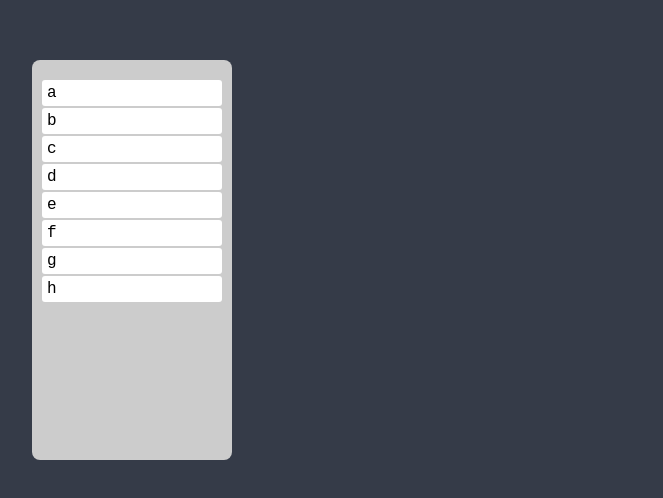
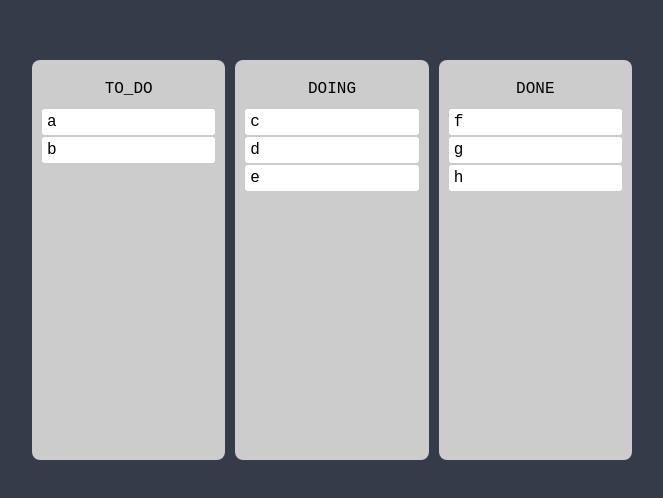
Before and after one commit to powercording/learning, a React (Create React App) app: page / in a window 1280 px wide. Shown: the part 140-638 px from the top of the page, without its empty margins (308-971 px from the left). Built offline with nearby package versions, Linux system fonts and the light colour scheme.

Commit message:
Ordering ToDoList between board  But There are some bug currently

```diff
--- a/src/DnDContext.tsx
+++ b/src/DnDContext.tsx
@@ -1,39 +1,71 @@
 import React from "react";
 import { DragDropContext, DropResult } from "react-beautiful-dnd";
 import { useRecoilState } from "recoil";
+import styled from "styled-components";
 import { dragDropState } from "./components/atoms";
 import DropArea from "./components/DropArea";
 
+const Wrapper = styled.div`
+  display: flex;
+  max-width: 600px;
+  width: 100%;
+  margin: 0 auto;
+  justify-content: center;
+  align-items: center;
+  height: 100vh;
+`;
+const Boards = styled.div`
+  display: grid;
+  width: 100%;
+  grid-template-columns: repeat(3, 1fr);
+  gap: 10px;
+`;
 function DnDContext() {
   const [dragList, setDragList] = useRecoilState(dragDropState);
-  // const onDragEnd = ({ destination, source, draggableId }: DropResult) => {
-  //   if (!destination) return;
-  //   setDragList((prevList) => {
-  //     const newList = [...prevList];
-  //     newList.splice(source.index, 1);
-  //     newList.splice(destination?.index, 0, draggableId);
-  //     return [...newList];
-  //   });
-  // };
+
   const onDragEnd = ({ destination, source, draggableId }: DropResult) => {
     if (!destination) return;
-    setDragList((prevList) => {
-      const newList = [...prevList];
-      newList.splice(source.index, 1);
-      return [
-        ...newList.slice(0, destination?.index),
-        draggableId,
-        ...newList.slice(destination?.index),
-      ];
+    setDragList((prevValue) => {
+      if (destination?.droppableId === source.droppableId) {
+        const fromValue = [...prevValue[source.droppableId]];
+        fromValue.splice(source.index, 1);
+        fromValue.splice(destination.index, 0, draggableId);
+
+        return {
+          ...prevValue,
+          [source.droppableId]: fromValue,
+        };
+      }
+
+      if (destination?.droppableId != source.droppableId) {
+        const fromValue = [...prevValue[source.droppableId]];
+        fromValue.splice(source.index, 1);
+
+        const toValue = [...prevValue[destination.droppableId]];
+        toValue.splice(destination?.index, 0, draggableId);
+
+        return {
+          ...prevValue,
+          [source.droppableId]: fromValue,
+          [destination.droppableId]: toValue,
+        };
+      } else return prevValue;
     });
   };
-
   return (
-    <DragDropContext onDragEnd={onDragEnd}>
-      <div>
-        <DropArea />
-      </div>
-    </DragDropContext>
+    <Wrapper>
+      <DragDropContext onDragEnd={onDragEnd}>
+        <Boards>
+          {Object.keys(dragList).map((boardId) => (
+            <DropArea
+              key={boardId}
+              boardId={boardId}
+              dragList={dragList[boardId]}
+            />
+          ))}
+        </Boards>
+      </DragDropContext>
+    </Wrapper>
   );
 }
 
--- a/src/components/CreateToDo.tsx
+++ b/src/components/CreateToDo.tsx
@@ -30,6 +30,7 @@ function CreateToDo() {
               })}
               placeholder="Write a to do"
               className="form-control"
+              draggable="true"
             />
           </FormGroup>
           <Button>Add!</Button>
--- a/src/components/DropArea.tsx
+++ b/src/components/DropArea.tsx
@@ -5,54 +5,37 @@ import { useRecoilValue } from "recoil";
 import { dragDropState } from "./atoms";
 import DraggableItem from "./DraggableItem";
 
-const Wrapper = styled.div`
-  display: flex;
-  max-width: 600px;
-  width: 100%;
-  margin: 0 auto;
-  justify-content: center;
-  align-items: center;
-  height: 100vh;
-`;
-
-const Boards = styled.div`
-  display: grid;
-  width: 100%;
-  grid-template-columns: repeat(3, 1fr);
-`;
 const Board = styled.div`
   background-color: #ccc;
   padding: 20px 10px;
   border-radius: 8px;
   min-height: 400px;
 `;
+const Title = styled.h2`
+  text-align: center;
+  margin-bottom: 10px;
+  color: black;
+`;
+interface IDropAreaProps {
+  dragList: string[];
+  boardId: string;
+}
 
-const Card = styled.div`
-  background-color: white;
-  color: black;
-  border-radius: 3px;
-  padding: 5px;
-  margin-bottom: 2px;
-`;
-
-function DropArea() {
-  const dragList = useRecoilValue(dragDropState);
-
+function DropArea({ dragList, boardId }: IDropAreaProps) {
   return (
-    <Wrapper>
-      <Boards>
-        <Droppable droppableId="one">
+    <Board>
+      <Title>{boardId.toLocaleUpperCase()}</Title>
+      <Droppable droppableId={boardId}>
         {(magic) => (
-            <Board ref={magic.innerRef} {...magic.droppableProps}>
+          <div ref={magic.innerRef} {...magic.droppableProps}>
             {dragList.map((list, idx) => (
               <DraggableItem key={list} list={list} idx={idx} />
             ))}
             {magic.placeholder}
-            </Board>
+          </div>
         )}
       </Droppable>
-      </Boards>
-    </Wrapper>
+    </Board>
   );
 }
 
--- a/src/components/atoms.tsx
+++ b/src/components/atoms.tsx
@@ -29,8 +29,15 @@ export const toDoSelector = selector({
     return pulledState.filter((item) => item.category === pulledCate);
   },
 });
+interface IDndState {
+  [key: string]: string[];
+}
 
-export const dragDropState = atom({
+export const dragDropState = atom<IDndState>({
   key: "dragDrop",
-  default: ["a", "b", "c", "d", "e", "f", "g", "h"],
+  default: {
+    to_do: ["a", "b"],
+    doing: ["c", "d", "e"],
+    done: ["f", "g", "h"],
+  },
 });
```
Lines whose indentation alone changed are shown as unchanged.
